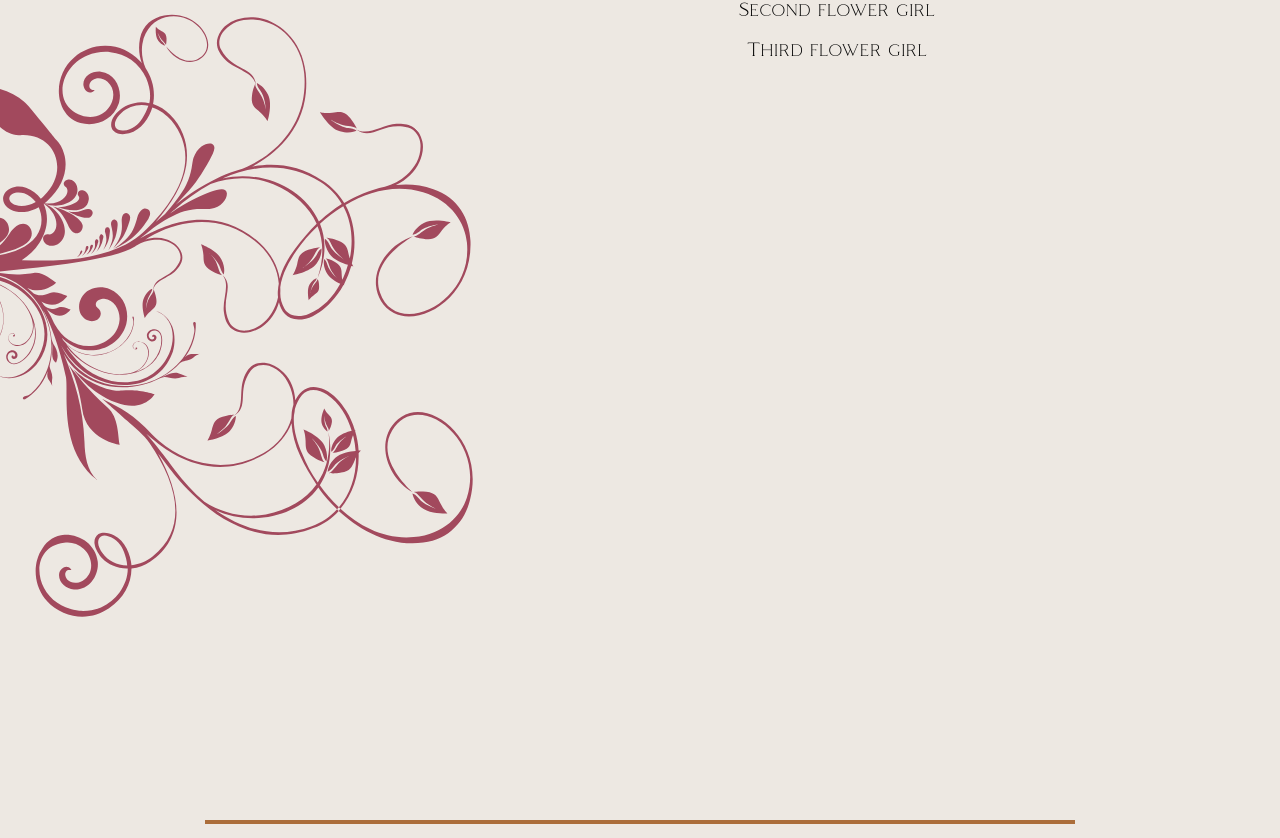
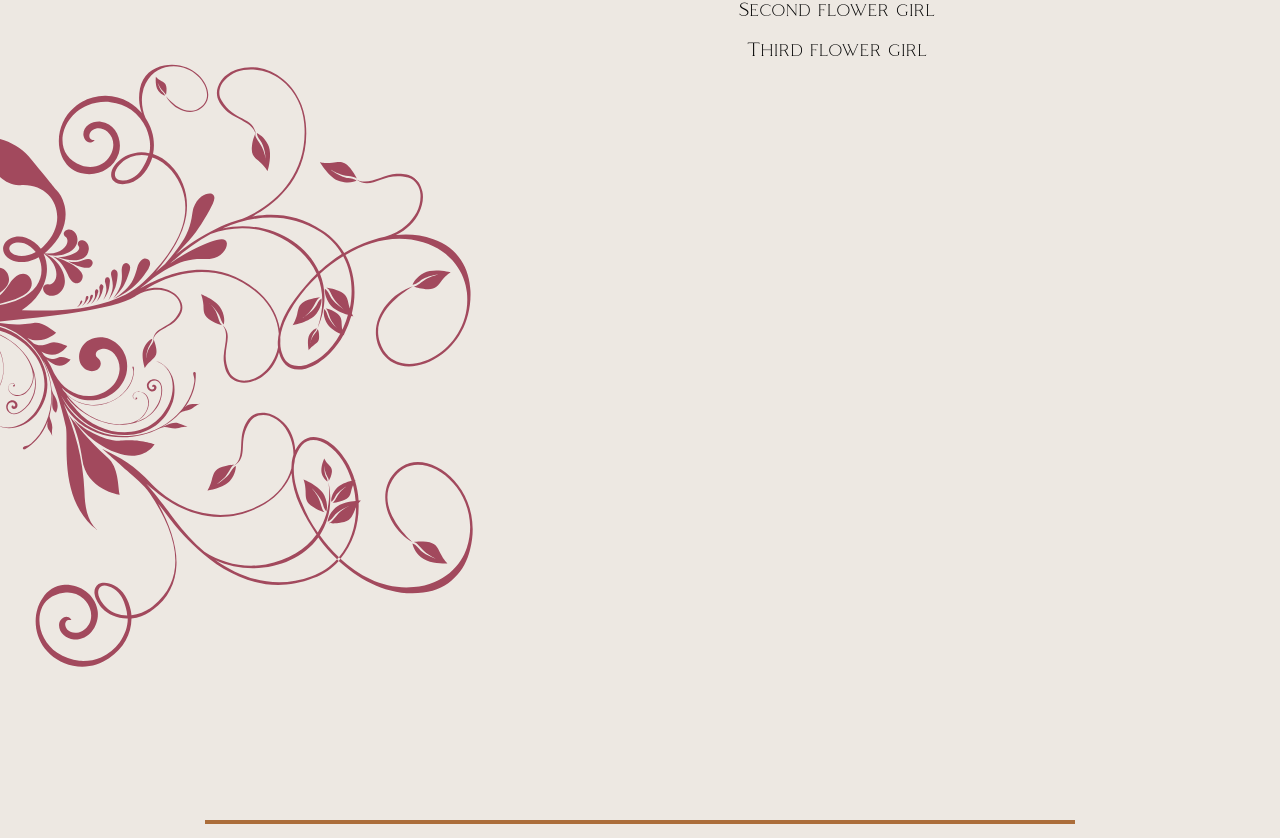
Before and after one commit to Magnum0310/RSVP, a React (Vite) app: page / in a window 1280 px wide. Shown: the part 5742-6580 px from the top of the page. Built offline with nearby package versions, Linux system fonts and the light colour scheme.

Commit message:
update Details and Timeline

```diff
--- a/src/components/Details.jsx
+++ b/src/components/Details.jsx
@@ -83,7 +83,7 @@ const Details = () => {
           scrollTrigger: {
             trigger: container2.current,
             start: "-25% bottom",
-            end: "bottom 60%",
+            end: "bottom 75%",
             scrub: true,
             // markers: {
             //   startColor: "green",
@@ -133,15 +133,15 @@ const Details = () => {
   }, []);
   return (
     // <div className="relative -top-32 h-[225vh] bg-cyan-500 lg:h-full">
-    <div className="relative -top-[15rem] h-full bg-cyan-500/0 lg:h-full">
+    <div className="relative -top-[15rem] h-full lg:h-full">
       <div
         ref={container22}
-        className="h-[125vh] overflow-clip lg:overflow-visible"
+        className="h-[100vh] overflow-clip lg:h-[125vh] lg:overflow-visible"
       >
         <div
           ref={container2}
           // className="relative top-1/2 flex h-1/2 w-full -translate-y-1/2 gap-5 text-center lg:top-[60%]"
-          className="relative top-[60%] flex h-1/2 w-full -translate-y-1/2 gap-5 text-center lg:top-[60%]"
+          className="relative top-[65%] flex h-1/2 w-full -translate-y-1/2 gap-5 text-center lg:top-[65%]"
         >
           {/* IMAGES */}
           {detailsImagesMap.map((image, index) => {
@@ -156,7 +156,7 @@ const Details = () => {
           })}
           <div
             ref={detailTransition}
-            className="lg:2-[85%] absolute -left-1/2 top-1/4 -z-10 h-[50%] w-1/2 rotate-[-45deg] scale-[2.5] place-content-center sm:scale-[2] md:w-[75%] lg:-left-[35%] lg:scale-[3]"
+            className="lg:2-[85%] absolute -left-1/2 top-1/4 -z-10 h-[50%] w-1/2 rotate-[-45deg] scale-[2.5] place-content-center sm:scale-[2.5] md:w-[75%] lg:-left-[35%] lg:scale-[3]"
             style={{
               backgroundImage: `url("${detailsTransition}")`,
               backgroundPosition: "center",
--- a/src/components/TimeLine.jsx
+++ b/src/components/TimeLine.jsx
@@ -36,7 +36,7 @@ const TimeLine = () => {
   return (
     <div
       ref={transition}
-      className="relative flex w-full flex-col items-center overflow-clip bg-red-500/0 lg:py-12"
+      className="relative flex w-full flex-col items-center overflow-clip lg:py-12"
     >
       <div className="flex h-full w-full max-w-[1024px] flex-col items-center">
         <div className="relative flex h-[150px] w-full justify-center">
@@ -68,7 +68,7 @@ const TimeLine = () => {
               <div
                 key={index}
                 // className="mb-5 flex w-[75%] gap-5 bg-red-500 sm:mb-10 lg:w-[75%]"
-                className="mb-5 flex w-[65%] gap-10 sm:mb-10 md:w-[65%] lg:w-[75%]"
+                className="mb-5 flex w-[85%] gap-10 sm:mb-10 md:w-[65%] lg:w-[75%]"
               >
                 <div className="flex basis-1/2 justify-center gap-3">
                   <span className="text-time flex min-h-[50px] items-center font-MoreLight">
```
